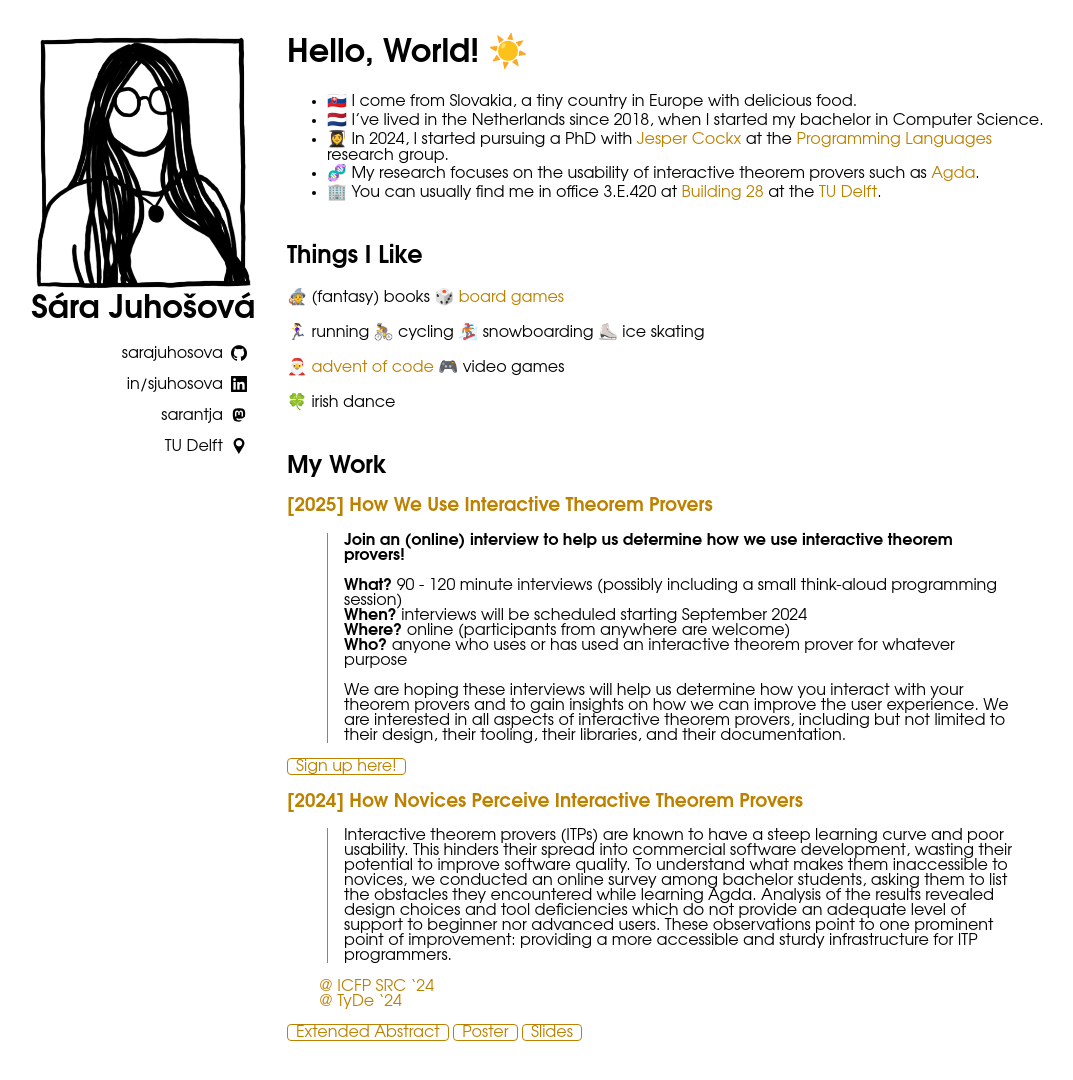
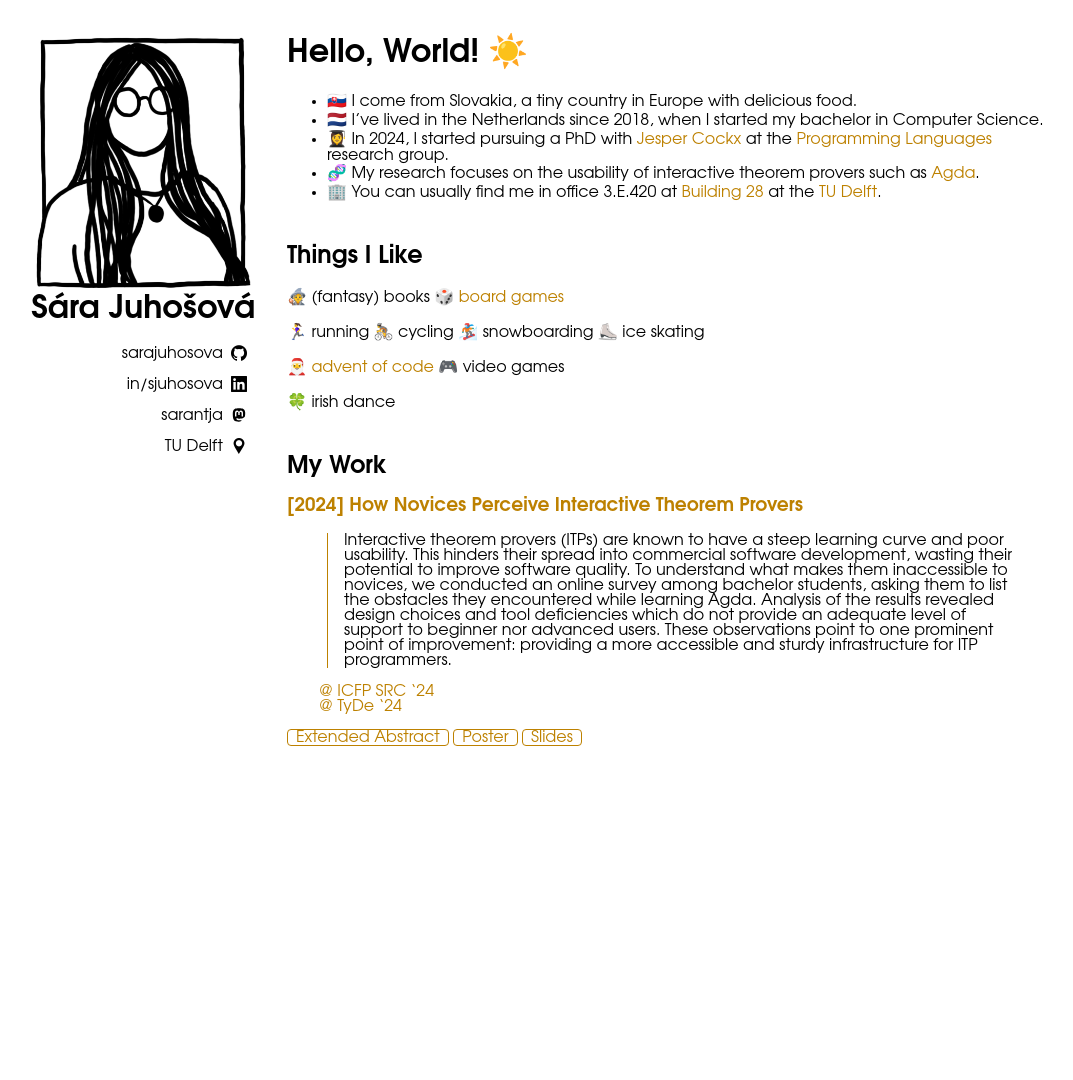
Before and after one commit to sarajuhosova/sarajuhosova.github.io, a Jekyll site: the page built from index.md, in a window 1280 px wide and 1088 px high. Shown: the top 1080 px of the window, without its empty margins (98-1171 px from the left). Built offline with Jekyll 4.4.1, drawn with Linux system fonts in a browser that asks for light colours.

Commit message:
Remove recruitment link

```diff
--- a/index.md
+++ b/index.md
@@ -23,20 +23,6 @@ title: Sára Juhošová
 
 ## My Work
 
-### [2025] How We Use Interactive Theorem Provers
-
-> **Join an (online) interview to help us determine how we use interactive theorem provers!** <br>
-> <br>
-> **What?** 90 - 120 minute interviews (possibly including a small think-aloud programming session) <br>
-> **When?** interviews will be scheduled starting September 2024 <br>
-> **Where?** online (participants from anywhere are welcome) <br>
-> **Who?** anyone who uses or has used an interactive theorem prover for whatever purpose <br>
-> <br>
-> We are hoping these interviews will help us determine how you interact with your theorem provers and to gain insights on how we can improve the user experience.
-> We are interested in all aspects of interactive theorem provers, including but not limited to their design, their tooling, their libraries, and their documentation. <br>
-
-<a href="https://tudelft.fra1.qualtrics.com/jfe/form/SV_0UJKuqcWC9G4FEy" class="link">Sign up here!</a>
-
 ### [2024] How Novices Perceive Interactive Theorem Provers
 
 > Interactive theorem provers (ITPs) are known to have a steep learning curve and poor usability.
```
